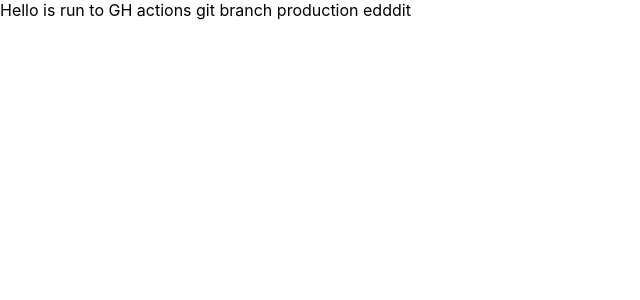
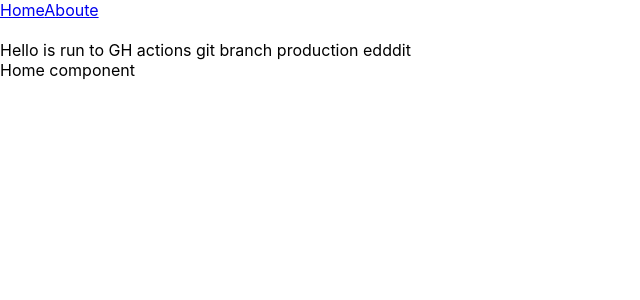
Before and after one commit to TaiSaWFly/test-git-flow, a React (Create React App) app: page / in a window 1280 px wide. Shown: the top 300 px of the page, without its empty margins (0-640 px from the left). Built offline with nearby package versions, Linux system fonts and the light colour scheme.

Commit message:
test routing gh-pages

```diff
--- a/package.json
+++ b/package.json
@@ -10,6 +10,8 @@
     "cross-env": "^7.0.3",
     "react": "^18.2.0",
     "react-dom": "^18.2.0",
+    "react-router-dom": "^5.3.0",
+    "history": "^4.9.0",
     "react-scripts": "5.0.1",
     "web-vitals": "^2.1.4"
   },
--- a/src/app/App.js
+++ b/src/app/App.js
@@ -1,4 +1,19 @@
-function App() {
+import { Link } from "react-router-dom/cjs/react-router-dom";
+import {
+  Redirect,
+  Route,
+  Switch,
+} from "react-router-dom/cjs/react-router-dom.min";
+
+const Home = () => {
+  return <div>Home component</div>;
+};
+
+const Aboute = () => {
+  return <div>Aboute component</div>;
+};
+
+const App = () => {
   console.log(process.env);
 
   if (process.env.NODE_ENV === "development") {
@@ -11,7 +26,26 @@ function App() {
     console.log(process.env.REACT_APP_SKPROD);
   }
 
-  return <div>Hello is run to GH actions git branch production edddit</div>;
-}
+  return (
+    <div>
+      <div
+        style={{
+          marginBottom: "20px",
+        }}
+      >
+        <Link to="/">Home</Link>
+        <Link to="/aboute">Aboute</Link>
+      </div>
+      <div> Hello is run to GH actions git branch production edddit</div>
+
+      <Switch>
+        <Route exact path="/" component={Home} />
+        <Route path="/aboute" component={Aboute} />
+
+        <Redirect to="/" from="*" />
+      </Switch>
+    </div>
+  );
+};
 
 export default App;
--- a/src/index.js
+++ b/src/index.js
@@ -2,10 +2,17 @@ import React from "react";
 import ReactDOM from "react-dom/client";
 import "./index.css";
 import App from "./app/App";
+import { Router } from "react-router-dom";
+import { createBrowserHistory } from "history";
+
+const history = createBrowserHistory();
 
 const root = ReactDOM.createRoot(document.getElementById("root"));
 root.render(
   // <React.StrictMode>
-  <App />
+  <Router history={history}>
+    <App />
+  </Router>
+
   // </React.StrictMode>
 );
```
Also changed, not shown: 1 other file (tests, documents, lock files or other folders).
